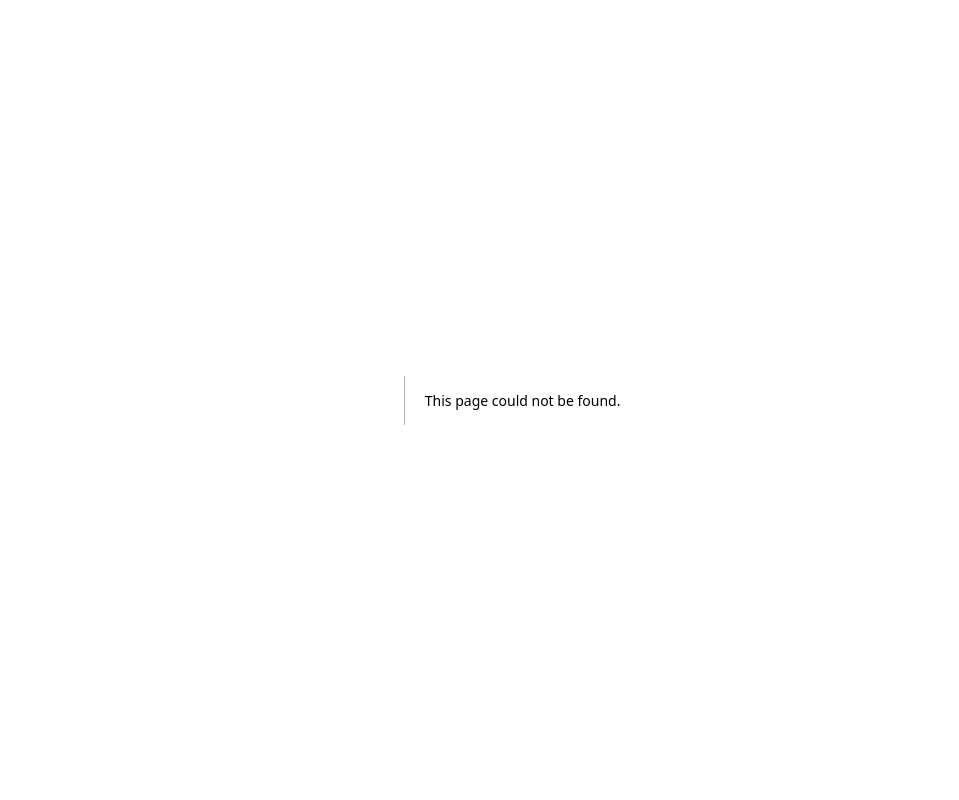
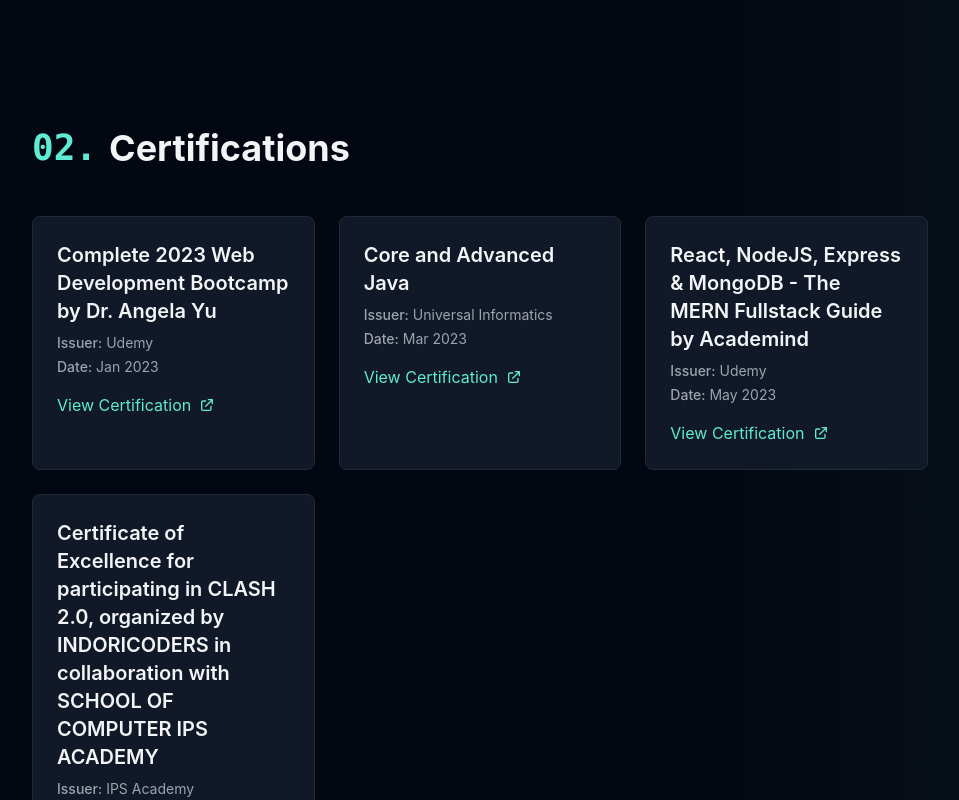
Before and after one commit to rohannnnn17/Portfolio, a Next.js app: page /certifications in a window 1280 px wide. Before the commit this address had no page. Shown: the top 800 px of the page, without its empty margins (160-1119 px from the left). Built offline with nearby package versions, Linux system fonts and the light colour scheme.

Commit message:
Added Certifications Component

```diff
--- /dev/null
+++ b/src/app/certifications/page.tsx
@@ -0,0 +1,102 @@
+import React from "react";
+
+const Certifications: React.FC = () => {
+  // Sample data for certifications
+  const certifications = [
+    {
+      id: 1,
+      title: "Complete 2023 Web Development Bootcamp by Dr. Angela Yu",
+      issuer: "Udemy ",
+      date: "Jan 2023",
+      link: "https://media-hosting.imagekit.io//57e3706049b440c9/UC-07581101-e8b0-43c4-819f-3525a4e9d7ff.jpg?Expires=1833088510&Key-Pair-Id=K2ZIVPTIP2VGHC&Signature=WGgujBiBnrbnuuXL0UFA0EdfKqUKS-ya~r4Brv81ld0fWycRsXkV3Q-rdjiV95lbPwsLsFJ8FLu-0lN3JVyl0sX2b0qJMqmxOxKnpWE8NhJPtp-VugV8kSRHN4YgerPp~f4IDFFQQM-m7oTW6H~kNxG71hlVwWA4B1lJp7LvqhaomVpcVAsrQZB0cpyxdQmvuzNiRN~rDY2Y9CIPcZUpXuofdixitt-DLDScCjJ2JBxM-PQG0l7IPK8KiFYjWLQL1mzbbUI5uCjo4TRrn1mkouLrV6tyIEpg1AnwHIJRVOWYgZULSTjk3COnoARl~ExsORlh7dtoz08~wTgyikUL~g__",
+    },
+    {
+      id: 2,
+      title: "Core and Advanced Java",
+      issuer: "Universal Informatics",
+      date: "Mar 2023",
+      link: "https://ik.imagekit.io/rohan17/Portfolio/IMG_20241219_110801717.jpg?updatedAt=1738480666760",
+    },
+    {
+      id: 3,
+      title:
+        "React, NodeJS, Express & MongoDB - The MERN Fullstack Guide by Academind",
+      issuer: "Udemy",
+      date: "May 2023",
+      link: "https://ik.imagekit.io/rohan17/Portfolio/Screenshot%202025-02-02%20124826.png?updatedAt=1738480748358",
+    },
+    {
+      id: 4,
+      title:
+        "Certificate of Excellence for participating in CLASH 2.0, organized by INDORICODERS in collaboration with SCHOOL OF COMPUTER IPS ACADEMY",
+      issuer: "IPS Academy",
+      date: "Jul 2023",
+      link: "https://ik.imagekit.io/rohan17/Portfolio/IMG_20241219_110738721.jpg?updatedAt=1738480748706",
+    },
+  ];
+
+  return (
+    <section
+      id="certifications"
+      className="relative py-24 lg:py-32 bg-gray-950 border-b border-gray-800"
+      role="region"
+      aria-labelledby="certifications-heading">
+      <div className="relative z-10 container mx-auto px-4 sm:px-6 lg:px-8">
+        <div className="max-w-4xl mx-auto">
+          <h2
+            id="certifications-heading"
+            className="flex items-center text-3xl md:text-4xl font-bold text-gray-100 mb-12">
+            <span className="text-teal-300 font-mono mr-3">02.</span>
+            Certifications
+          </h2>
+
+          <div className="grid grid-cols-1 md:grid-cols-2 lg:grid-cols-3 gap-6">
+            {certifications.map((cert) => (
+              <div
+                key={cert.id}
+                className="p-6 border border-gray-800 rounded-lg bg-gray-900 hover:border-teal-300/50 hover:bg-teal-300/10 transition-all duration-300">
+                <h3 className="text-xl font-semibold text-gray-100 mb-2">
+                  {cert.title}
+                </h3>
+                <p className="text-gray-400 text-sm mb-1">
+                  <span className="font-medium">Issuer:</span> {cert.issuer}
+                </p>
+                <p className="text-gray-400 text-sm mb-4">
+                  <span className="font-medium">Date:</span> {cert.date}
+                </p>
+                <a
+                  href={cert.link}
+                  target="_blank"
+                  rel="noopener noreferrer"
+                  className="inline-flex items-center text-teal-300 hover:text-teal-400 transition-colors">
+                  View Certification
+                  <svg
+                    xmlns="http://www.w3.org/2000/svg"
+                    className="h-4 w-4 ml-2"
+                    fill="none"
+                    viewBox="0 0 24 24"
+                    stroke="currentColor">
+                    <path
+                      strokeLinecap="round"
+                      strokeLinejoin="round"
+                      strokeWidth={2}
+                      d="M10 6H6a2 2 0 00-2 2v10a2 2 0 002 2h10a2 2 0 002-2v-4M14 4h6m0 0v6m0-6L10 14"
+                    />
+                  </svg>
+                </a>
+              </div>
+            ))}
+          </div>
+        </div>
+      </div>
+
+      {/* Subtle grid overlay */}
+      <div
+        className="absolute top-0 right-0 w-1/3 h-full bg-gradient-to-l from-teal-300/5 to-transparent pointer-events-none"
+        aria-hidden="true"
+      />
+    </section>
+  );
+};
+
+export default Certifications;
--- a/src/app/components/About.tsx
+++ b/src/app/components/About.tsx
@@ -1,55 +1,85 @@
 import React from "react";
+import Link from "next/link"; // Use `next/link` if you're using Next.js
 
 const About: React.FC = () => {
   return (
     <section
       id="about"
-      className="relative py-20 lg:py-28 bg-gray-950 border-b border-gray-800"
+      className="relative py-24 lg:py-32 bg-gray-950 border-b border-gray-800"
       role="region"
       aria-labelledby="about-heading">
       <div className="relative z-10 container mx-auto px-4 sm:px-6 lg:px-8">
-        <div className="max-w-3xl mx-auto">
+        <div className="max-w-4xl mx-auto">
           <h2
             id="about-heading"
-            className="flex items-center text-2xl md:text-3xl font-medium text-gray-100 mb-8">
+            className="flex items-center text-3xl md:text-4xl font-bold text-gray-100 mb-12">
             <span className="text-teal-300 font-mono mr-3">01.</span>
             About Me
           </h2>
 
-          <div className="space-y-5 text-gray-400">
+          <div className="space-y-6 text-gray-400">
             <p className="text-lg md:text-xl leading-relaxed">
               I'm a BCA student passionate about crafting
-              <span className="text-teal-300">
+              <span className="text-teal-300 font-medium">
                 {" "}
                 impactful digital solutions
               </span>
               . My focus lies in full-stack development, where I combine
-              <span className="text-teal-300">
+              <span className="text-teal-300 font-medium">
                 {" "}
                 modern web technologies
               </span>{" "}
               with
-              <span className="text-teal-300"> robust backend systems</span> to
-              solve real-world problems.
+              <span className="text-teal-300 font-medium">
+                {" "}
+                robust backend systems
+              </span>{" "}
+              to solve real-world problems.
             </p>
 
             <p className="text-lg md:text-xl leading-relaxed">
-              Proficient in <span className="text-teal-300">Java</span>,
-              <span className="text-teal-300"> React</span>, and
-              <span className="text-teal-300"> Spring Boot</span>, I'm currently
-              expanding my expertise through hands-on projects exploring
-              cloud-native architectures and performance optimization.
+              Proficient in{" "}
+              <span className="text-teal-300 font-medium">Java</span>,
+              <span className="text-teal-300 font-medium"> React</span>, and
+              <span className="text-teal-300 font-medium"> Spring Boot</span>,
+              I'm currently expanding my expertise through hands-on projects
+              exploring cloud-native architectures and performance optimization.
             </p>
           </div>
 
-          <div className="mt-12 grid grid-cols-2 md:grid-cols-3 gap-3 max-w-md">
-            {["Java", "React", "Spring Boot"].map((tech) => (
+          <div className="mt-16 grid grid-cols-2 md:grid-cols-3 gap-4 max-w-2xl">
+            {["Java", "React", "Spring Boot", "MERN", "J2EE"].map((tech) => (
               <div
                 key={tech}
-                className="px-4 py-2 border border-gray-700 rounded-md hover:border-teal-300/30 transition-colors">
+                className="px-6 py-3 border border-gray-700 rounded-lg hover:border-teal-300/50 hover:bg-teal-300/10 transition-all duration-300">
                 <span className="text-teal-300 text-sm font-mono">{tech}</span>
               </div>
             ))}
+          </div>
+
+          {/* Button to navigate to Certifications page */}
+          <div className="mt-12 flex justify-center">
+            {/* Button to navigate to Certifications page */}
+            <div className="mt-12 flex justify-center">
+              <Link
+                href="/certifications" // Correct path to the Certifications page
+                className="inline-flex items-center px-6 py-3 border border-teal-300 text-teal-300 font-mono rounded-lg hover:bg-teal-300/10 hover:border-teal-300/50 transition-all duration-300">
+                View Certifications
+                <svg
+                  xmlns="http://www.w3.org/2000/svg"
+                  className="h-5 w-5 ml-2"
+                  fill="none"
+                  viewBox="0 0 24 24"
+                  stroke="currentColor">
+                  <path
+                    strokeLinecap="round"
+                    strokeLinejoin="round"
+                    strokeWidth={2}
+                    d="M14 5l7 7m0 0l-7 7m7-7H3"
+                  />
+                </svg>
+              </Link>
+            </div>
           </div>
         </div>
       </div>
@@ -59,6 +89,17 @@
         className="absolute top-0 right-0 w-1/3 h-full bg-gradient-to-l from-teal-300/5 to-transparent pointer-events-none"
         aria-hidden="true"
       />
+
+      {/* Background pattern (optional) */}
+      <div
+        className="absolute inset-0 opacity-10"
+        style={{
+          backgroundImage: "url('/path/to/your/pattern.svg')", // Replace with your pattern
+          backgroundSize: "cover",
+          backgroundPosition: "center",
+        }}
+        aria-hidden="true"
+      />
     </section>
   );
 };
--- a/src/app/page.tsx
+++ b/src/app/page.tsx
@@ -1,33 +1,29 @@
 // app/page.tsx
-"use client"; // Add this directive to indicate client-side code
+"use client";
 
-import React, { useEffect } from "react";
+import { useEffect } from "react";
 import Navbar from "./components/Navbar";
 import Hero from "./components/Hero";
 import About from "./components/About";
 import Projects from "./components/Project";
 import Contact from "./components/Contact";
 import AOS from "aos";
-import "aos/dist/aos.css"; // Import the AOS stylesheet
+import "aos/dist/aos.css";
 
-const App: React.FC = () => {
+export default function Home() {
   useEffect(() => {
-    AOS.init({
-      duration: 1000, // Animation duration (in ms)
-      easing: "ease-in-out",
-      once: true, // Whether animation should happen only once
-    });
+    AOS.init({ duration: 1000, once: true });
   }, []);
 
   return (
-    <div className="App">
+    <>
       <Navbar />
-      <Hero />
-      <About />
-      <Projects />
-      <Contact />
-    </div>
+      <main>
+        <Hero />
+        <About />
+        <Projects />
+        <Contact />
+      </main>
+    </>
   );
-};
-
-export default App;
+}
```
